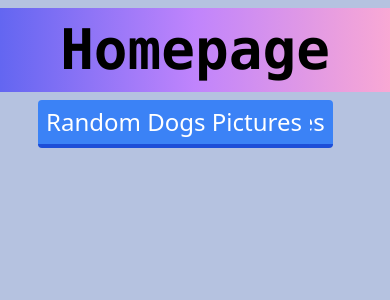
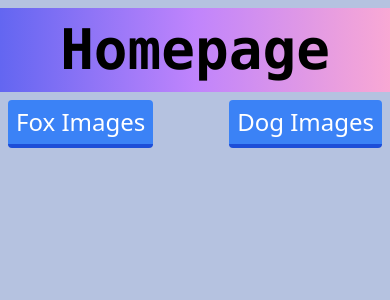
Before and after one commit to harkirats043/Project3, a React (Create React App) app: page / in a window 390 px wide. Shown: the top 300 px of the page. Built offline with nearby package versions, Linux system fonts and the light colour scheme.

Commit message:
Mobile responsive

```diff
--- a/src/components/HomePage.jsx
+++ b/src/components/HomePage.jsx
@@ -5,14 +5,16 @@ export default function Homepage() {
     return (
         <div className="text-center">
             <Link to="/">
-                <div className="bg-gradient-to-r from-indigo-500 via-purple-400 to-pink-300 w-full h-15 my-2 font-mono font-extrabold text-[56px] ">Homepage</div>
+                <div className="bg-gradient-to-r from-indigo-500 via-purple-400 to-pink-300 w-full h-15 my-2 font-mono font-extrabold text-[56px] max-md ">Homepage</div>
             </Link>
+            <div className="sm:flex sm:justify-center">
             <Link to="/FoxPictures">
-                <div className="absolute top-25 left-20 text-[24px] bg-blue-500 hover:bg-blue-400 text-white py-1 px-2 border-b-4 border-blue-700 hover:border-blue-500 rounded">Random Fox Pictures</div>
+                <div className="absolute top-25 left-20 max-sm:top-15 max-sm:left-2 text-[24px] bg-blue-500 hover:bg-blue-400 text-white py-1 px-2 border-b-4 border-blue-700 hover:border-blue-500 rounded"> Fox Images</div>
             </Link>
             <Link to="/DogsDetails">
-                <div className="absolute top-30 right-20 text-[24px]  bg-blue-500 hover:bg-blue-400 text-white py-1 px-2 border-b-4 border-blue-700 hover:border-blue-500 rounded">Random Dogs Pictures</div>
+                <div className="absolute top-30 right-20 max-sm:top-15 max-sm:right-2 text-[24px]  bg-blue-500 hover:bg-blue-400 text-white py-1 px-2 border-b-4 border-blue-700 hover:border-blue-500 rounded">Dog Images</div>
             </Link>
+        </div>
         </div>
     )
 }
```
